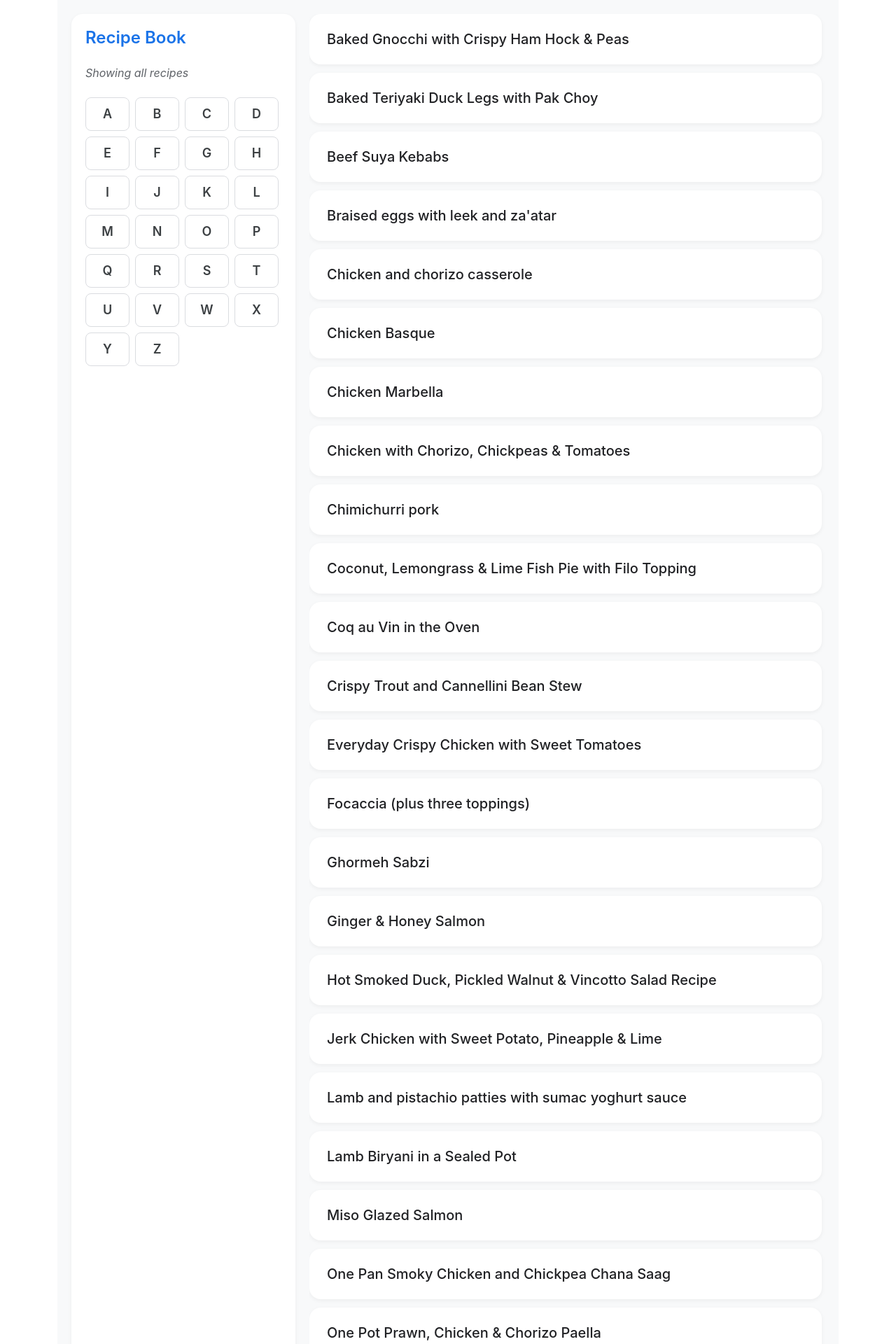
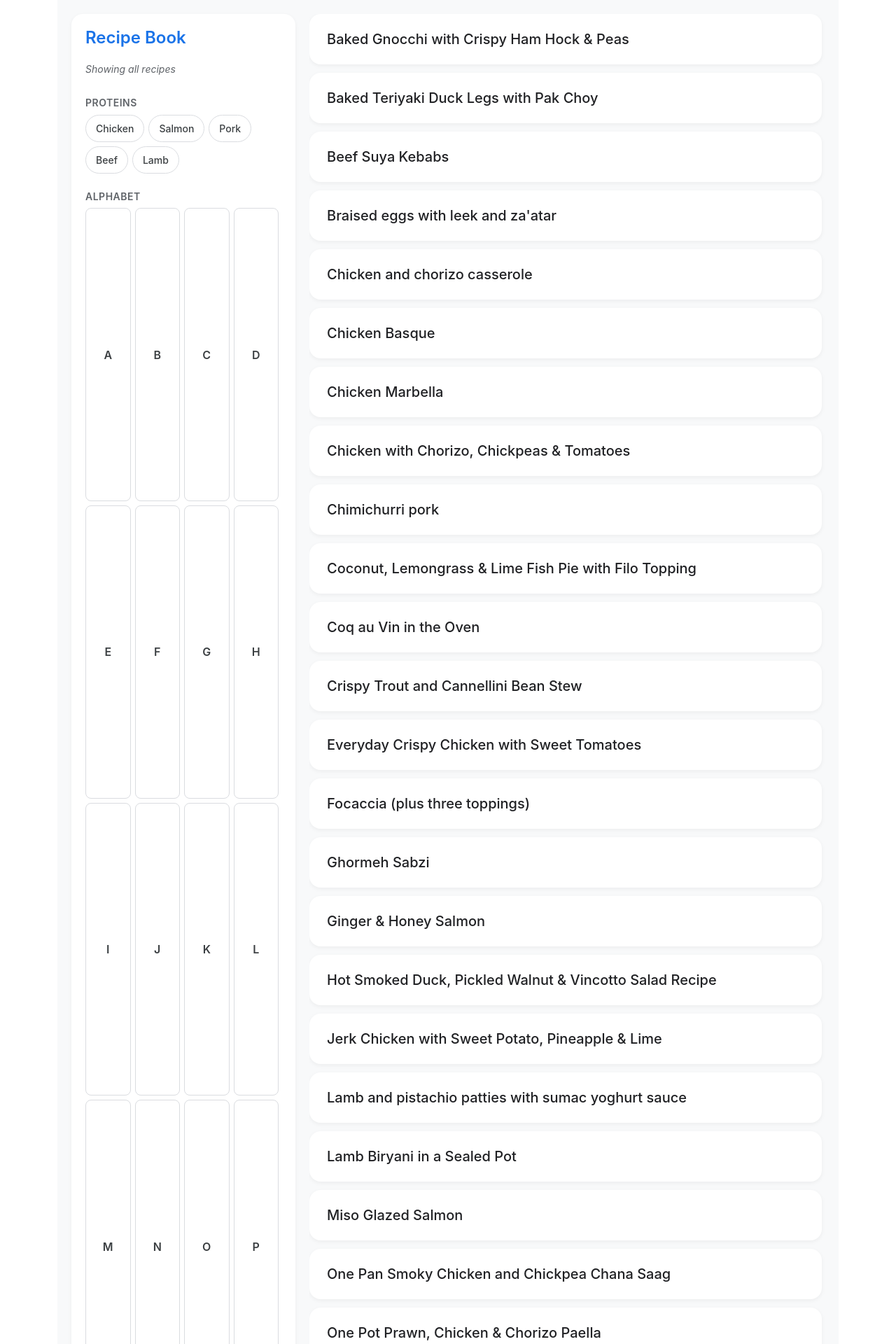
Before and after one commit to r1ch/recipes, a Jekyll site: the page built from index.html, in a window 1280 px wide. Shown: the top 1920 px of the page at 70% size. Built offline with Jekyll 4.4.1, drawn with Linux system fonts in a browser that asks for light colours.

Commit message:
Update index.html

```diff
--- a/index.html
+++ b/index.html
@@ -5,14 +5,29 @@ layout: mealie
   <aside class="controls-column">
     <h2 class="app-title">Recipe Book</h2>
 
-    <div class="filter-status" v-if="currentFilter">
-      Filtering by: <span class="active-badge">[[ currentFilter ]]</span>
-      <button class="btn-clear" @click="clearFilter">Clear Filter</button>
+    <div class="filter-status" v-if="currentFilter || currentProtein">
+      <span>Filtering by:</span>
+      <span class="active-badge" v-if="currentFilter">Letter: [[ currentFilter ]]</span>
+      <span class="active-badge" v-if="currentProtein">Protein: [[ currentProtein ]]</span>
+      <button class="btn-clear" @click="clearAllFilters">Clear All</button>
     </div>
     <div class="filter-status no-filter" v-else>
       Showing all recipes
     </div>
 
+    <h3 class="section-subtitle">Proteins</h3>
+    <div class="protein-filter">
+      <button
+        v-for="protein in proteins"
+        :key="protein"
+        :class="{ active: currentProtein === protein }"
+        @click="toggleProtein(protein)"
+      >
+        [[ protein ]]
+      </button>
+    </div>
+
+    <h3 class="section-subtitle">Alphabet</h3>
     <div class="keyboard-filter">
       <button
         v-for="letter in alphabet"
@@ -34,8 +49,8 @@ layout: mealie
         </a>
       </li>
       <li v-if="filteredMeals.length === 0" class="no-meals-msg">
-        <p>No meals found starting with "<strong>[[ currentFilter ]]</strong>"</p>
-        <button class="btn-clear large" @click="clearFilter">Reset Filter</button>
+        <p>No meals found matching the selected criteria.</p>
+        <button class="btn-clear large" @click="clearAllFilters">Reset Filters</button>
       </li>
     </ul>
   </main>
@@ -57,7 +72,10 @@ layout: mealie
     setup() {
       const meals = ref(jekyllMeals);
       const currentFilter = ref('');
+      const currentProtein = ref('');
+
       const alphabet = 'ABCDEFGHIJKLMNOPQRSTUVWXYZ'.split('');
+      const proteins = ['Chicken', 'Salmon', 'Pork', 'Beef', 'Lamb'];
 
       const setCookie = (name, value, hours) => {
         const d = new Date();
@@ -122,16 +152,24 @@ layout: mealie
         currentFilter.value = currentFilter.value === letter ? '' : letter;
       };
 
-      const clearFilter = () => {
+      const toggleProtein = (protein) => {
+        currentProtein.value = currentProtein.value === protein ? '' : protein;
+      };
+
+      const clearAllFilters = () => {
         currentFilter.value = '';
+        currentProtein.value = '';
       };
 
       return {
         alphabet,
+        proteins,
         currentFilter,
+        currentProtein,
         filteredMeals,
         toggleFilter,
-        clearFilter,
+        toggleProtein,
+        clearAllFilters,
         getAbsoluteUrl,
         setLastClickedCookie,
         lastClickedLink
@@ -173,18 +211,27 @@ layout: mealie
   }
 
   .app-title {
-    margin: 0 0 15px 0;
+    margin: 0 0 10px 0;
     font-size: 24px;
     font-weight: 600;
     color: #1a73e8;
   }
 
+  .section-subtitle {
+    font-size: 14px;
+    text-transform: uppercase;
+    letter-spacing: 0.5px;
+    color: #5f6368;
+    margin: 15px 0 8px 0;
+    font-weight: 600;
+  }
+
   .filter-status {
-    font-size: 16px;
-    margin-bottom: 15px;
+    font-size: 14px;
+    margin-bottom: 5px;
     display: flex;
     align-items: center;
-    gap: 8px;
+    gap: 6px;
     flex-wrap: wrap;
     min-height: 40px;
   }
@@ -197,9 +244,9 @@ layout: mealie
   .active-badge {
     background: #e8f0fe;
     color: #1a73e8;
-    padding: 4px 10px;
-    border-radius: 12px;
-    font-weight: bold;
+    padding: 4px 8px;
+    border-radius: 8px;
+    font-weight: 600;
   }
 
   .btn-clear {
@@ -208,24 +255,51 @@ layout: mealie
     color: #3c4043;
     padding: 6px 12px;
     border-radius: 8px;
-    font-size: 14px;
+    font-size: 13px;
     cursor: pointer;
     font-weight: 500;
   }
   .btn-clear:active { background: #e8eaed; }
 
+  /* Protein Filter Layout */
+  .protein-filter {
+    display: flex;
+    flex-wrap: wrap;
+    gap: 6px;
+    margin-bottom: 10px;
+  }
+
+  .protein-filter button {
+    padding: 8px 14px;
+    font-size: 14px;
+    font-weight: 500;
+    cursor: pointer;
+    border: 1px solid #dadce0;
+    background: #fff;
+    border-radius: 20px;
+    color: #3c4043;
+    transition: all 0.1s ease;
+  }
+
+  .protein-filter button.active {
+    background: #e6f4ea;
+    color: #137333;
+    border-color: #137333;
+  }
+
   /* Touch-friendly Keyboard Grid */
   .keyboard-filter {
     display: grid;
     grid-template-columns: repeat(4, 1fr);
-    gap: 8px;
+    gap: 6px;
     overflow-y: auto;
     padding-right: 4px;
+    flex-grow: 1;
   }
 
   .keyboard-filter button {
-    min-height: 48px; /* Google's minimum recommended touch target */
-    font-size: 18px;
+    min-height: 40px;
+    font-size: 16px;
     font-weight: 600;
     cursor: pointer;
     border: 1px solid #dadce0;
@@ -336,6 +410,6 @@ layout: mealie
       overflow: visible;
     }
     .list-column { overflow: visible; }
-    .keyboard-filter { grid-template-columns: repeat(7, 1fr); }
+    .keyboard-filter { grid-template-columns: repeat(7, 1fr); flex-grow: 0; }
   }
 </style>
```
Also changed, not shown: other parts of index.html (+12 -0 lines).
